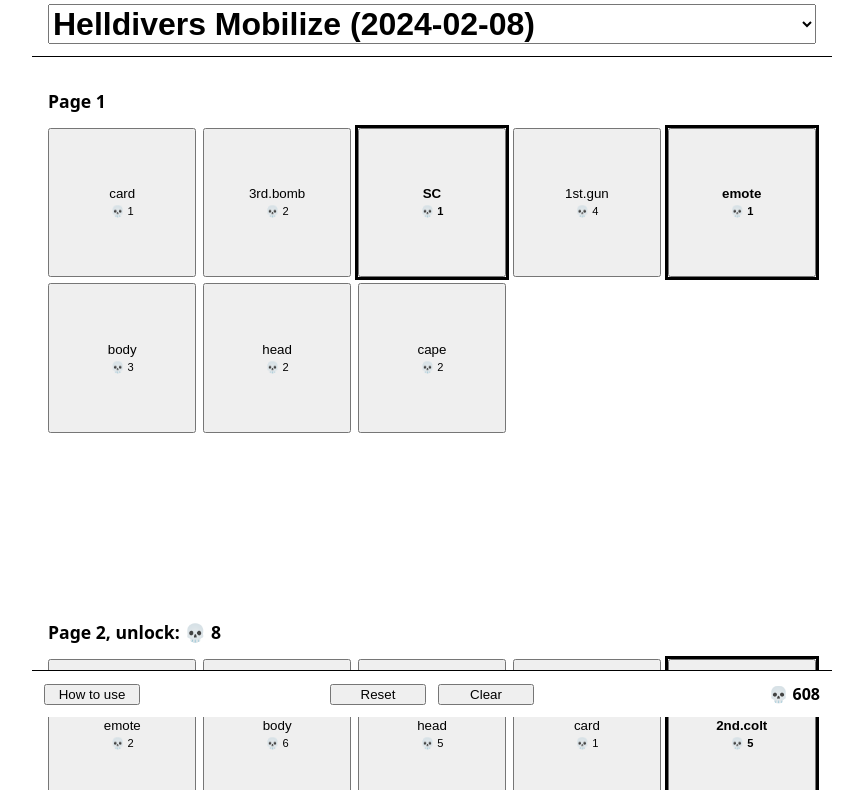
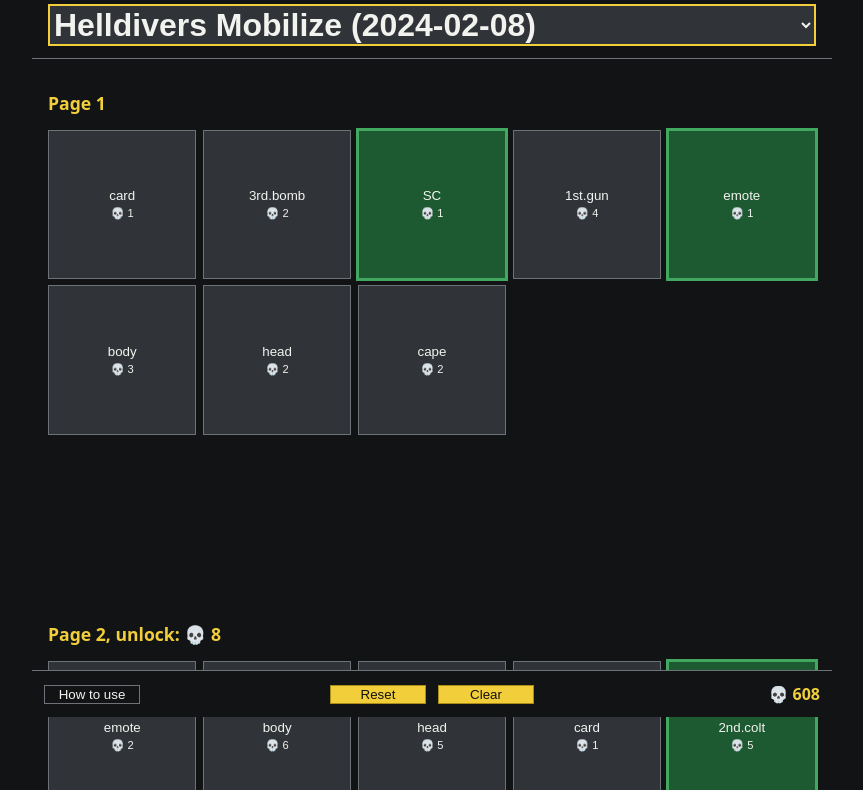
Before and after one commit to neizod/medal-optimizer, a plain HTML site: page index.html in a window 1280 px wide. Shown: the part 83-873 px from the top of the page, without its empty margins (208-1071 px from the left). Drawn offline with Linux system fonts and the light colour scheme.

Commit message:
Add Helldivers-inspired web theme

```diff
--- a/style.css
+++ b/style.css
@@ -1,9 +1,22 @@
 :root {
+  color-scheme: dark;
   font-family: system-ui, sans-serif;
+  --background: #111315;
+  --app-background: var(--background);
+  --surface: #303438;
+  --surface-hover: #3b4045;
+  --border: #6c7277;
+  --text: #f2f3ef;
+  --muted: #b9bdb8;
+  --yellow: #f2cf3a;
+  --green: #42a85f;
+  --green-background: #1d5931;
 }
 
 body {
   margin: 0;
+  color: var(--text);
+  background: var(--background);
 }
 
 main {
@@ -11,6 +24,7 @@
   max-width: 800px;
   margin: 0 auto;
   padding: 1rem 1rem 6rem;
+  background: var(--app-background);
 }
 
 header {
@@ -31,6 +45,7 @@
 
 .branding h2 {
   text-align: right;
+  color: var(--muted);
 }
 
 .warbond-picker {
@@ -39,8 +54,8 @@
   top: 0;
   margin: 0 -1rem;
   padding: 0.75rem 1rem;
-  border-bottom: 1px solid;
-  background: Canvas;
+  border-bottom: 1px solid var(--border);
+  background: var(--app-background);
 }
 
 select {
@@ -49,6 +64,9 @@
   margin: 0;
   font-size: 2rem;
   font-weight: bold;
+  color: var(--text);
+  border: 2px solid var(--yellow);
+  background: var(--surface);
 }
 
 .page {
@@ -57,6 +75,7 @@
 
 .page h2 {
   font-size: 1.1rem;
+  color: var(--yellow);
 }
 
 .grid {
@@ -73,11 +92,23 @@
   min-width: 0;
   overflow: hidden;
   padding: 0.35rem;
+  color: var(--text);
+  border: 1px solid var(--border);
+  background: var(--surface);
+}
+
+.reward:hover {
+  background: var(--surface-hover);
 }
 
 .reward[aria-pressed="true"] {
-  outline: 3px solid currentColor;
-  font-weight: bold;
+  border-color: var(--green);
+  outline: 2px solid var(--green);
+  background: var(--green-background);
+}
+
+.reward[aria-pressed="true"]:hover {
+  background: #246b3b;
 }
 
 .reward small {
@@ -87,6 +118,13 @@
 
 .reward .key {
   font-family: monospace;
+  color: var(--muted);
+}
+
+button:focus-visible,
+select:focus-visible {
+  outline: 3px solid var(--yellow);
+  outline-offset: 2px;
 }
 
 .actions {
@@ -101,16 +139,30 @@
   width: min(100%, 800px);
   padding: 0.75rem;
   transform: translateX(-50%);
-  border-top: 1px solid;
-  background: Canvas;
+  border-top: 1px solid var(--border);
+  background: var(--app-background);
 }
 
 .actions button {
   min-width: 6rem;
+  color: #111;
+  border: 1px solid #a98d16;
+  background: var(--yellow);
+}
+
+.actions button:hover {
+  background: #ffe164;
 }
 
 #how-to-use {
   justify-self: start;
+  color: var(--text);
+  border-color: var(--border);
+  background: var(--background);
+}
+
+#how-to-use:hover {
+  background: var(--surface);
 }
 
 .preference-actions {
@@ -121,4 +173,5 @@
 #medal-total {
   justify-self: end;
   font-weight: bold;
+  color: var(--yellow);
 }
```
